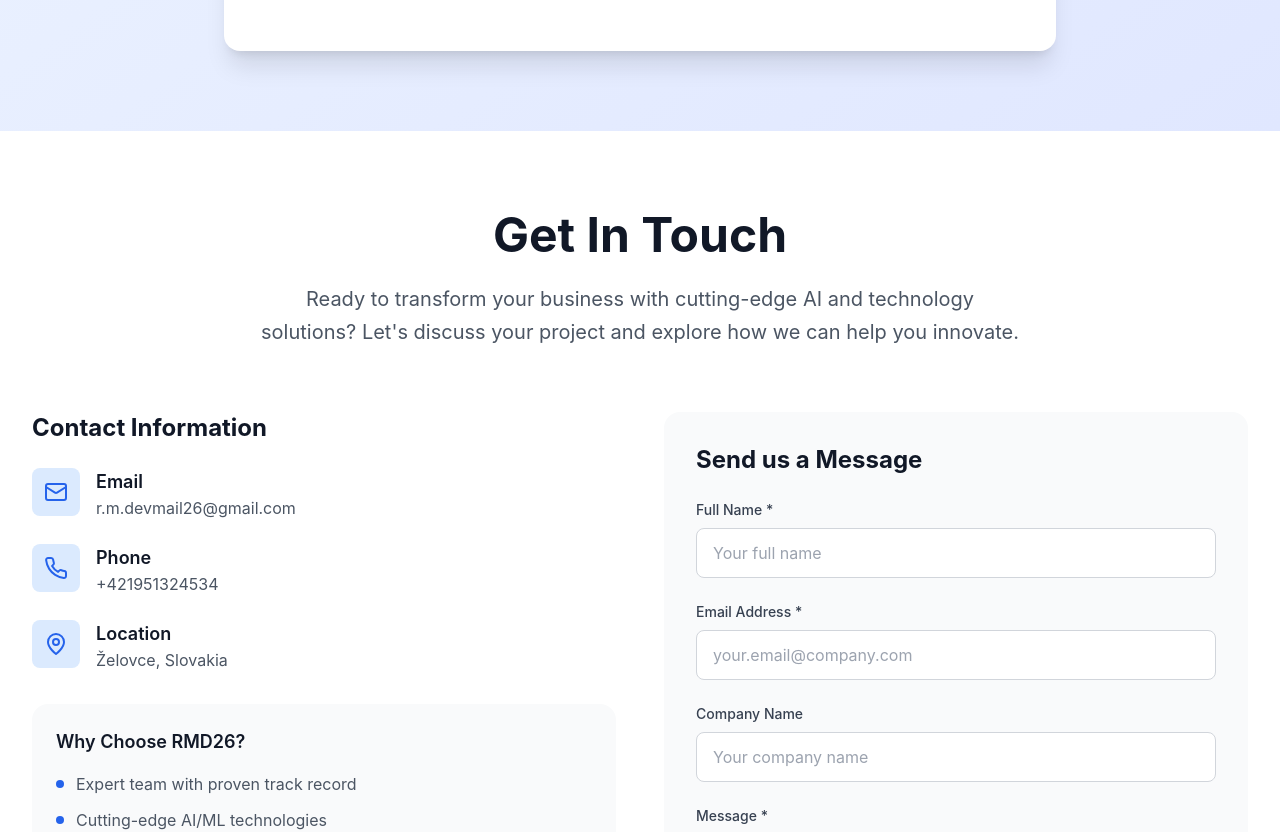
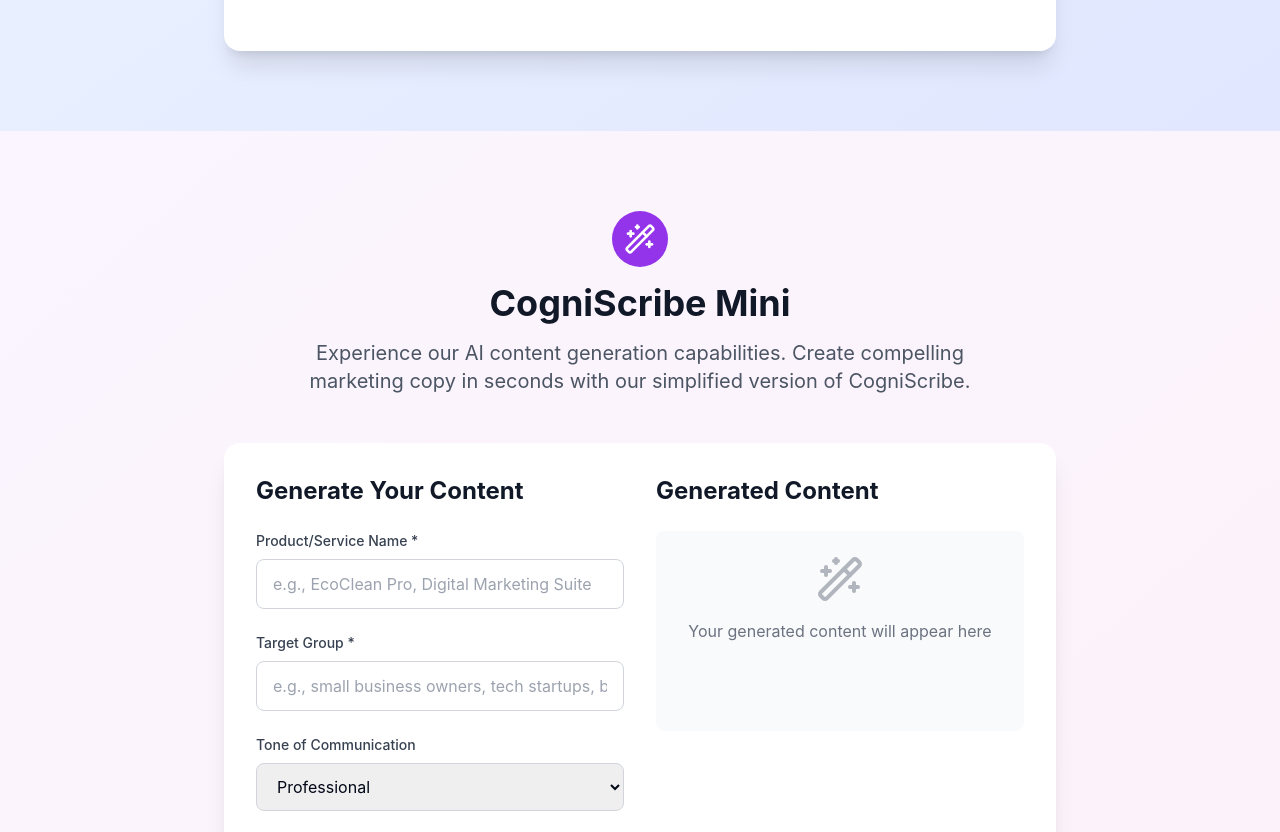
Before and after one commit to robert2687/wep-page-new, a React (Vite) app: page / in a window 1280 px wide. Shown: the part 6060-6892 px from the top of the page. Built offline with nearby package versions, Linux system fonts and the light colour scheme.

Commit message:
Updated App.jsx

```diff
--- a/src/App.jsx
+++ b/src/App.jsx
@@ -7,6 +7,7 @@ import Portfolio from './components/Portfolio'
 import Contact from './components/Contact'
 import Footer from './components/Footer'
 import AIAssistant from './components/AIAssistant'
+import CogniScribeMini from './components/CogniScribeMini'
 import AISolutionRecommender from './components/AISolutionRecommender'
 import DynamicContent from './components/DynamicContent'
 import PersonalizedRecommendations from './components/PersonalizedRecommendations'
@@ -31,6 +32,7 @@ function App() {
           <Services />
           <Portfolio />
           <AISolutionRecommender />
+          <CogniScribeMini />
           <Contact />
         </main>
         <Footer />
```
